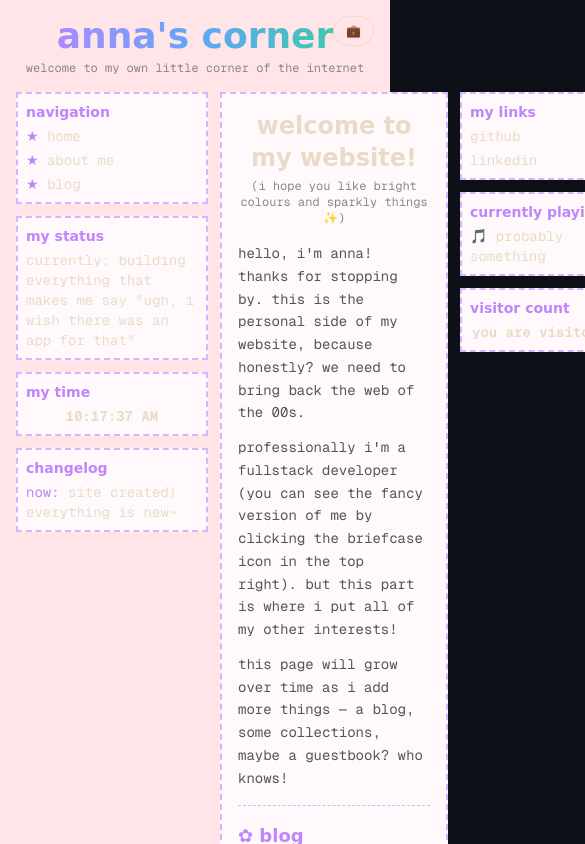
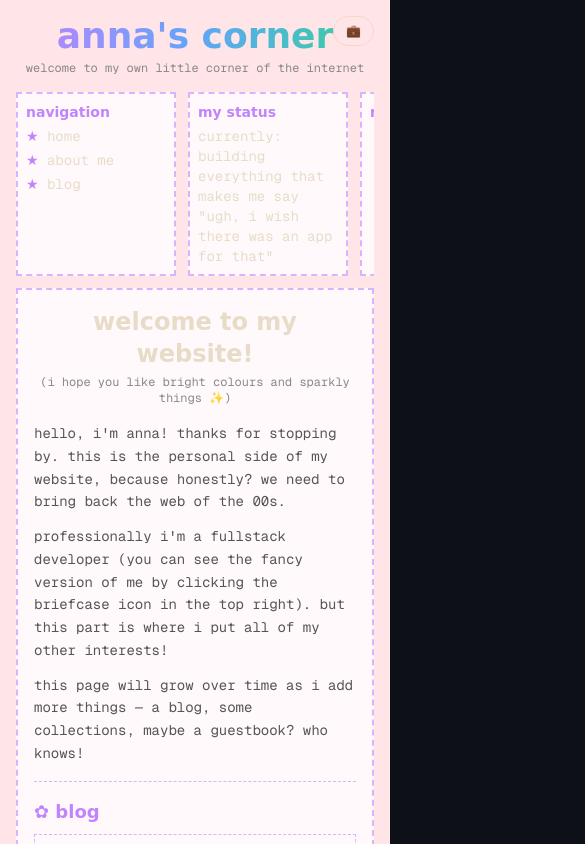
Before and after one commit to nanawally/portfolio, a Next.js app: page / in a window 390 px wide. Both pictures are taken after a click on the button "Enter the fun zone". Shown: the top 844 px of the page, 585 px wide, since content can reach past the window. Built offline with nearby package versions, Linux system fonts and the light colour scheme; a web font is replaced by a local one.

Commit message:
Fix mobile UI on PersonalSite

```diff
--- a/app/components/PersonalSite.tsx
+++ b/app/components/PersonalSite.tsx
@@ -37,9 +37,9 @@ export default function PersonalSite() {
       </div>
 
       {/* Three column layout */}
-      <div className="max-w-5xl mx-auto flex gap-3">
+      <div className="max-w-5xl mx-auto flex flex-col md:flex-row gap-3">
         {/* Left sidebar */}
-        <div className="w-48 shrink-0 flex flex-col gap-3">
+        <div className="flex md:flex-col gap-3 md:w-48 md:shrink-0 overflow-x-auto">
           <SideBox title="navigation">
             <ul className="space-y-1">
               {["home", "about me", "blog"].map((item) => (
@@ -154,7 +154,7 @@ export default function PersonalSite() {
         </div>
 
         {/* Right sidebar */}
-        <div className="w-48 shrink-0 flex flex-col gap-3">
+        <div className="flex md:flex-col gap-3 md:w-48 md:shrink-0 overflow-x-auto">
           <SideBox title="my links">
             <ul className="space-y-1">
               <li>
@@ -202,7 +202,7 @@ function SideBox({
 }) {
   return (
     <div
-      className="border-2 border-dashed p-2"
+      className="border-2 border-dashed p-2 min-w-40 md:min-w-0"
       style={{ borderColor: "#d8b4fe", background: "#fff9fb" }}
     >
       <h3
```
